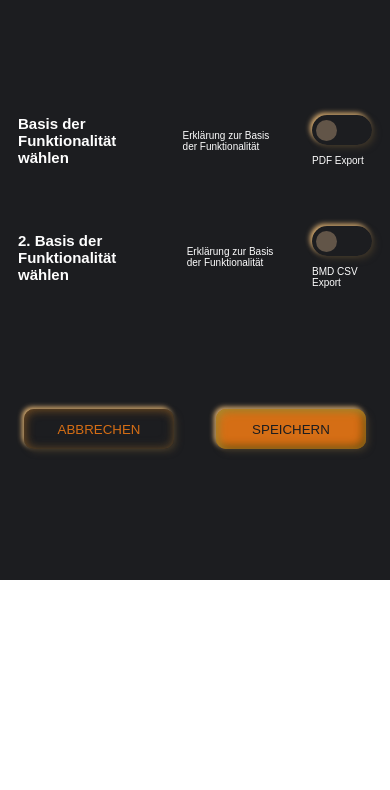
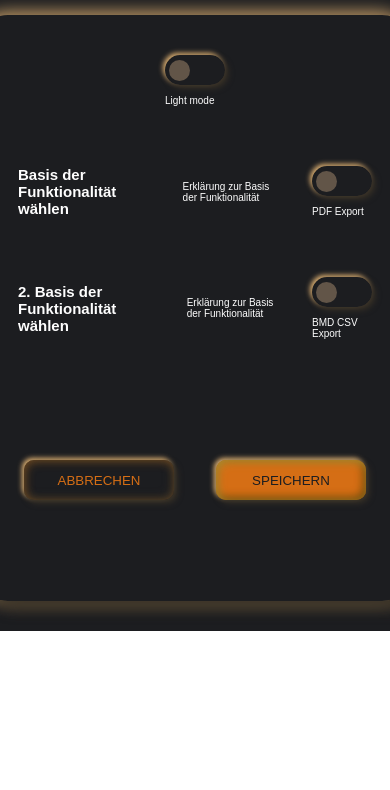
Before and after one commit to mwagner-webdev/iconic-ui-vanilla, a website built with Vite: page index.html in a window 390 px wide. Shown: the part 38-828 px from the top of the page. Built offline with nearby package versions, Linux system fonts and the light colour scheme.

Commit message:
feat: add dark/light mode toggle

```diff
--- a/index.html
+++ b/index.html
@@ -22,23 +22,7 @@
       }
 
       iconic-dark-mode {
-        --primary-light: #af8f30;
-        --primary: #d56e15;
-        --primary-dark: #5a3d05;
-        --white: #e7b877;
-        --black: #000000;
-        --grey-light-0: #cd7b1d62;
-        --grey-light-1: #1c1d20;
-        --grey-light-2: #383126;
-        --grey-light-3: #c1d0de;
-        --grey-dark: #625548;
-        --accordion-bg: #1d1e1f;
-        --bg-light: #ffffffc6;
-        --foreground-default: #fefefe;
-
         display: block;
-        background: var(--grey-light-1);
-        color: var(--foreground-default);
       }
 
       html {
@@ -65,12 +49,13 @@
         justify-content: center;
         align-items: center;
         font-family: "Poppins", sans-serif;
-        background: var(--greyLight-1);
+        background: var(--grey-light-1);
+        color: var(--foreground-default);
       }
 
       .components {
         border-radius: 3rem;
-        box-shadow: 0.8rem 0.8rem 1.4rem var(--greyLight-2),
+        box-shadow: 0.8rem 0.8rem 1.4rem var(--grey-light-2),
           -0.2rem -0.2rem 1.8rem var(--white);
         padding: 4rem;
         margin: 30px;
@@ -102,10 +87,11 @@
     </style>
   </head>
   <body>
-    <iconic-dark-mode>
+    <iconic-dark-mode enabled="true">
       <h1 class="title">Iconic UI Demo</h1>
       <div class="container">
         <div class="components">
+          <label for="dm">Light mode</label> <iconic-toggle-button name="dm" id="dm"></iconic-toggle-button>
           <div class="general-settings">
             <div class="inline-settings">
               <h2 class="title">Basis der Funktionalität wählen</h2>
@@ -115,7 +101,7 @@
             <div class="inline-settings">
               <h2 class="title">2. Basis der Funktionalität wählen</h2>
               <p class="decription">Erklärung zur Basis der Funktionalität</p>
-              <label for="pdf">BMD CSV Export</label> <iconic-toggle-button name="pdf" id="pdf">
+              <label for="bmd">BMD CSV Export</label> <iconic-toggle-button name="bmd" id="bmd">
             </div>
           </div>
           <div class="general-settings">
@@ -127,5 +113,13 @@
         </div>
       </div>
     </iconic-dark-mode>
+
+    <script>
+      document.getElementById("dm").addEventListener("click", () => {
+        const dm = document.querySelector("iconic-dark-mode");
+        console.log(dm, dm.enabled);
+        dm.enabled = !dm.enabled;
+      })
+    </script>
   </body>
 </html>
--- /dev/null
+++ b/src/components/DarkMode.ts
@@ -0,0 +1,59 @@
+export default class DarkMode extends HTMLElement {
+  static get observedAttributes() {
+    return ["enabled"];
+  }
+
+  constructor() {
+    super();
+  }
+
+  get enabled() {
+    return (this.getAttribute("enabled") ?? "false") !== "false";
+  }
+
+  set enabled(value: boolean) {
+    this.setAttribute("enabled", value.toString());
+  }
+
+  attributeChangedCallback(name: string, _: any, newValue: string) {
+    if (name === "enabled" && newValue !== "false") {
+      this.style.setProperty("--primary-light", "#af8f30");
+      this.style.setProperty("--primary", "#d56e15");
+      this.style.setProperty("--primary-dark", "#5a3d05");
+      this.style.setProperty("--white", "#e7b877");
+      this.style.setProperty("--black", "#000000");
+      this.style.setProperty("--grey-light-0", "#cd7b1d62");
+      this.style.setProperty("--grey-light-1", "#1c1d20");
+      this.style.setProperty("--grey-light-2", "#383126");
+      this.style.setProperty("--grey-light-3", "#c1d0de");
+      this.style.setProperty("--grey-dark", "#625548");
+      this.style.setProperty("--accordion-bg", "#1d1e1f");
+      this.style.setProperty("--bg-light", "#ffffffc6");
+      this.style.setProperty("--foreground-default", "#fefefe");
+
+      this.style.setProperty("background-color", "var(--accordion-bg)");
+    } else {
+      this.style.setProperty("--primary-light", "#88c9ff");
+      this.style.setProperty("--primary", "#549bfc");
+      this.style.setProperty("--primary-dark", "#0c71e9");
+      this.style.setProperty("--white", "#ffffff");
+      this.style.setProperty("--black", "#000000");
+      this.style.setProperty("--grey-light-0", "#eff3fa");
+      this.style.setProperty("--grey-light-1", "#e4ebf5");
+      this.style.setProperty("--grey-light-2", "#c8d0e7");
+      this.style.setProperty("--grey-light-3", "#bec8e4");
+      this.style.setProperty("--grey-dark", "#9baacf");
+      this.style.setProperty("--accordion-bg", "#e4ebf5");
+      this.style.setProperty("--bg-light", "#ffffff33");
+      this.style.setProperty("--foreground-default", "var(--black)");
+
+      this.style.setProperty("background-color", "transparent");
+    }
+  }
+}
+
+export function createDarkMode() {
+  return new DarkMode();
+}
+
+customElements.define("iconic-dark-mode", DarkMode);
--- a/src/index.ts
+++ b/src/index.ts
@@ -1,4 +1,5 @@
 import ToggleButton from "./components/ToggleButton";
 import Button from "./components/Button";
+import DarkMode from "./components/DarkMode";
 
-export { ToggleButton, Button };
+export { ToggleButton, Button, DarkMode };
```
